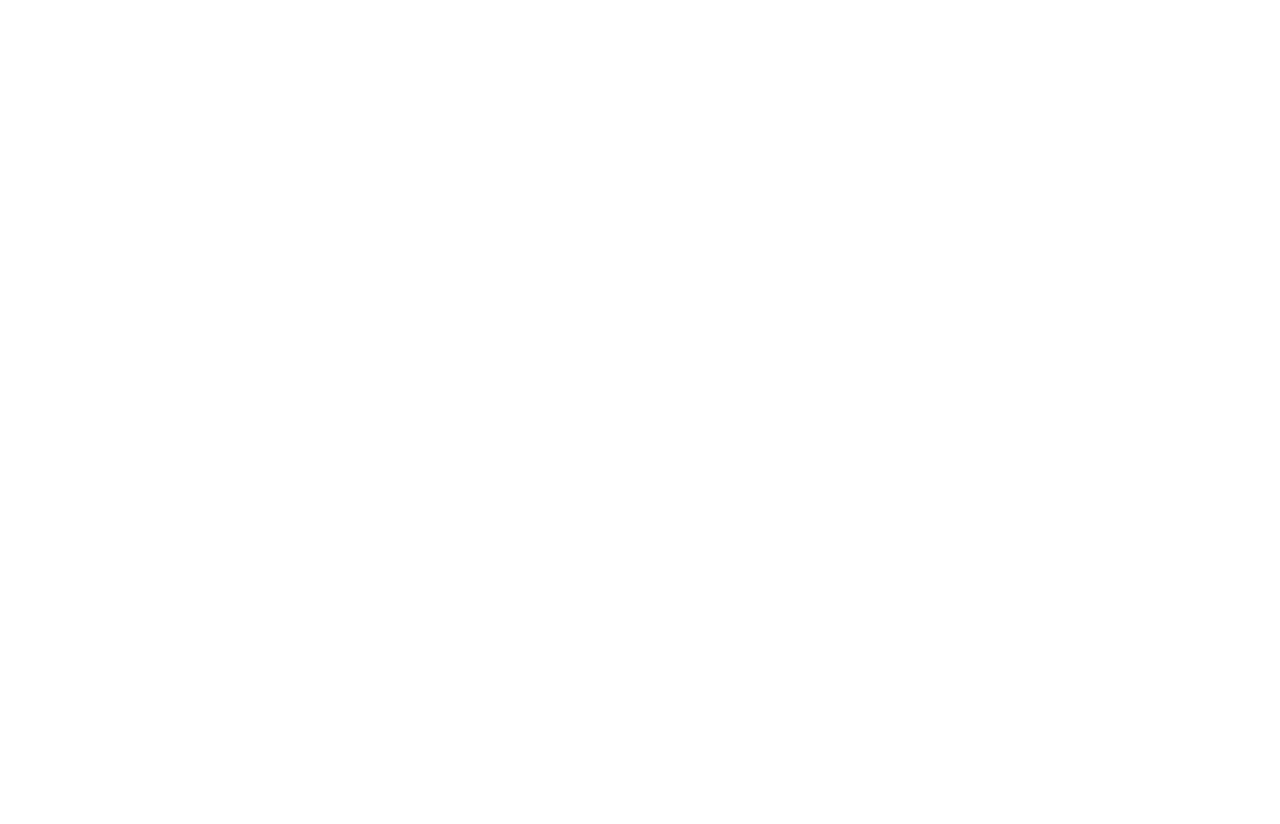
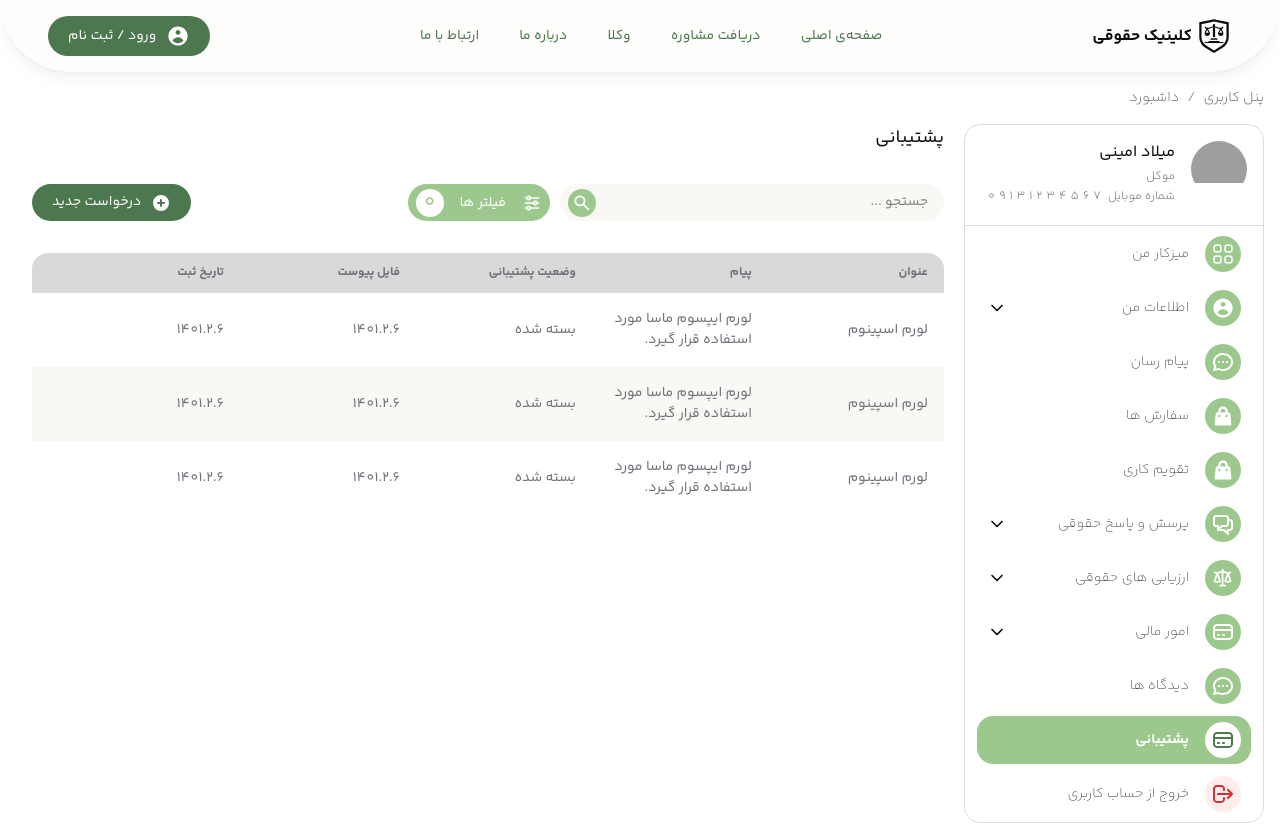
Before and after one commit to Reihanehhosseini/legal-advive-local-lawyer-panel-portfolio, a React (Vite) app: page /support in a window 1280 px wide. Before the commit this address had no page. Shown: the top 824 px of the page. Before the commit the page ends 800 px from the top, so only its background shows below. Built offline with nearby package versions, Linux system fonts and the light colour scheme; grey boxes are pictures that could not be loaded.

Commit message:
fix QuestionPage

```diff
--- a/src/assets/icons/icons.ts
+++ b/src/assets/icons/icons.ts
@@ -9,6 +9,7 @@
   HiOutlineTrash,
   HiOutlineCreditCard,
   HiUpload,
+  HiPlusCircle,
 } from "react-icons/hi";
 import { IoCameraOutline, IoSearchSharp } from "react-icons/io5";
 import { CgDanger } from "react-icons/cg";
@@ -39,4 +40,5 @@
   HiOutlineCreditCard,
   HiUpload,
   GoAlert,
+  HiPlusCircle,
 };
--- a/src/pages/faq/AnswersPage.tsx
+++ b/src/pages/faq/AnswersPage.tsx
@@ -1,6 +1,6 @@
 import { person_1 } from '../../assets/images/dev';
 import QuestionCard from '../../components/cards/QuestionCard';
-import ReviewCard from '../../components/cards/ReviewCard';
+// import ReviewCard from '../../components/cards/ReviewCard';
 import {
   CommentsIcon,
   EditIcon,
@@ -29,7 +29,7 @@
         onComments={() => console.log('comments')}
       />
 
-      <ReviewCard
+      {/* <ReviewCard
         avatar={person_1}
         name="مژگان موفقی"
         role="وکیل پایه یک کانون وکلای دادگستری"
@@ -38,7 +38,7 @@
         isVerified
         VerifiedIcon={<VerifiedIcon className="text-accent-blue" />}
         StarIcon={<StarIcon className="text-global-5" />}
-      />
+      /> */}
     </div>
   );
 }
--- a/src/pages/faq/QuestionPage.tsx
+++ b/src/pages/faq/QuestionPage.tsx
@@ -1,4 +1,4 @@
-import DataGrid from '../../components/tables/DataGrid/DataGrid';
+import DataGrid from '../../components/tables/DataTable/DataGrid';
 import { StatusBadge } from '../../components/ui/badges/StatusBadge';
 import { FilterIcon } from '../../components/ui/icons';
 import { SearchInput } from '../../components/ui/inputs';
--- /dev/null
+++ b/src/pages/support/Support.tsx
@@ -0,0 +1,85 @@
+import { type DataGridColumn } from "../../components/tables/DataTable/DataTable.types";
+import { ResponsiveDataTable } from "../../components/tables";
+import { FilterIcon } from "../../components/ui/icons";
+import { SearchInput } from "../../components/ui/inputs";
+import {HiPlusCircle } from "../../assets/icons/icons"
+
+interface supportType {
+  title: string;
+  messages: string;
+  supportStatus: string;
+  attachFile: string;
+  registrationDate: string;
+}
+const data: supportType[] = [
+  {
+    title: "لورم اسپینوم",
+    messages: "لورم ایپسوم ماسا مورد استفاده قرار گیرد.",
+    supportStatus: "بسته شده",
+    attachFile: "1401.2.6",
+    registrationDate: "1401.2.6",
+  },
+  {
+    title: "لورم اسپینوم",
+    messages: "لورم ایپسوم ماسا مورد استفاده قرار گیرد.",
+    supportStatus: "بسته شده",
+    attachFile: "1401.2.6",
+    registrationDate: "1401.2.6",
+  },
+  {
+    title: "لورم اسپینوم",
+    messages: "لورم ایپسوم ماسا مورد استفاده قرار گیرد.",
+    supportStatus: "بسته شده",
+    attachFile: "1401.2.6",
+    registrationDate: "1401.2.6",
+  },
+];
+const columns: DataGridColumn<supportType>[] = [
+  {
+    key: "title",
+    header: "عنوان",
+  },
+  {
+    key: "messages",
+    header: "پیام",
+  },
+  {
+    key: "supportStatus",
+    header: "وضعیت پشتیبانی",
+  },
+  {
+    key: "attachFile",
+    header: "فایل پیوست",
+  },
+  {
+    key: "registrationDate",
+    header: "تاریخ ثبت",
+  },
+];
+
+export default function Support() {
+  return (
+    <main className="grid gap-8 px-4">
+      <h1 className="text-md lg:text-lg">پشتیبانی</h1>
+      <div className="w-full flex justify-between items-center">
+        <div className="flex justify-between lg:justify-start lg:gap-2.5">
+          <SearchInput inputClassName={"lg:min-w-96 min-w-60"} />
+          <button className="bg-global-5 relative rounded-full py-1 px-2 gap-4 flex items-center">
+            <FilterIcon color="white" className="w-4 h-4 lg:w-5 lg:h-5" />
+            <span className="text-white text-xs lg:text-sm">فیلتر ها</span>
+            <div
+              className={`w-7 h-7 relative rounded-full text-lg bg-white text-global-5 flex items-center justify-center`}
+            >
+              <span className="text-xs lg:text-xl">0</span>
+            </div>
+          </button>
+        </div>
+        <button className="flex px-5 py-2 bg-primary text-white rounded-full items-center gap-2.5">
+          <HiPlusCircle className="w-5 h-5"/>
+          درخواست جدید
+        </button>
+      </div>
+      <ResponsiveDataTable<supportType> data={data} columns={columns} />
+    </main>
+  );
+}
--- a/src/router/routes.tsx
+++ b/src/router/routes.tsx
@@ -2,6 +2,7 @@
 import type { RouteObject } from "react-router-dom";
 import EvaluationRequests from "../pages/legal-assessments/EvaluationRequests";
 
+const Support = lazy(() => import("../pages/support/Support"));
 const SettlementRequest = lazy(
   () => import("../pages/finance/SettlementRequest"),
 );
@@ -66,7 +67,8 @@
         children: [
           { path: "/financal/wallet", element: <WalletPage /> },
           {
-            path: "/financal/SettlementRequest", element : <SettlementRequest/>
+            path: "/financal/SettlementRequest",
+            element: <SettlementRequest />,
           },
         ],
       },
@@ -105,6 +107,10 @@
         path: "orders",
         element: <OrdersPage />,
       },
+      {
+        path: "support",
+        element: <Support/>,
+      },
     ],
   },
 ];
```
